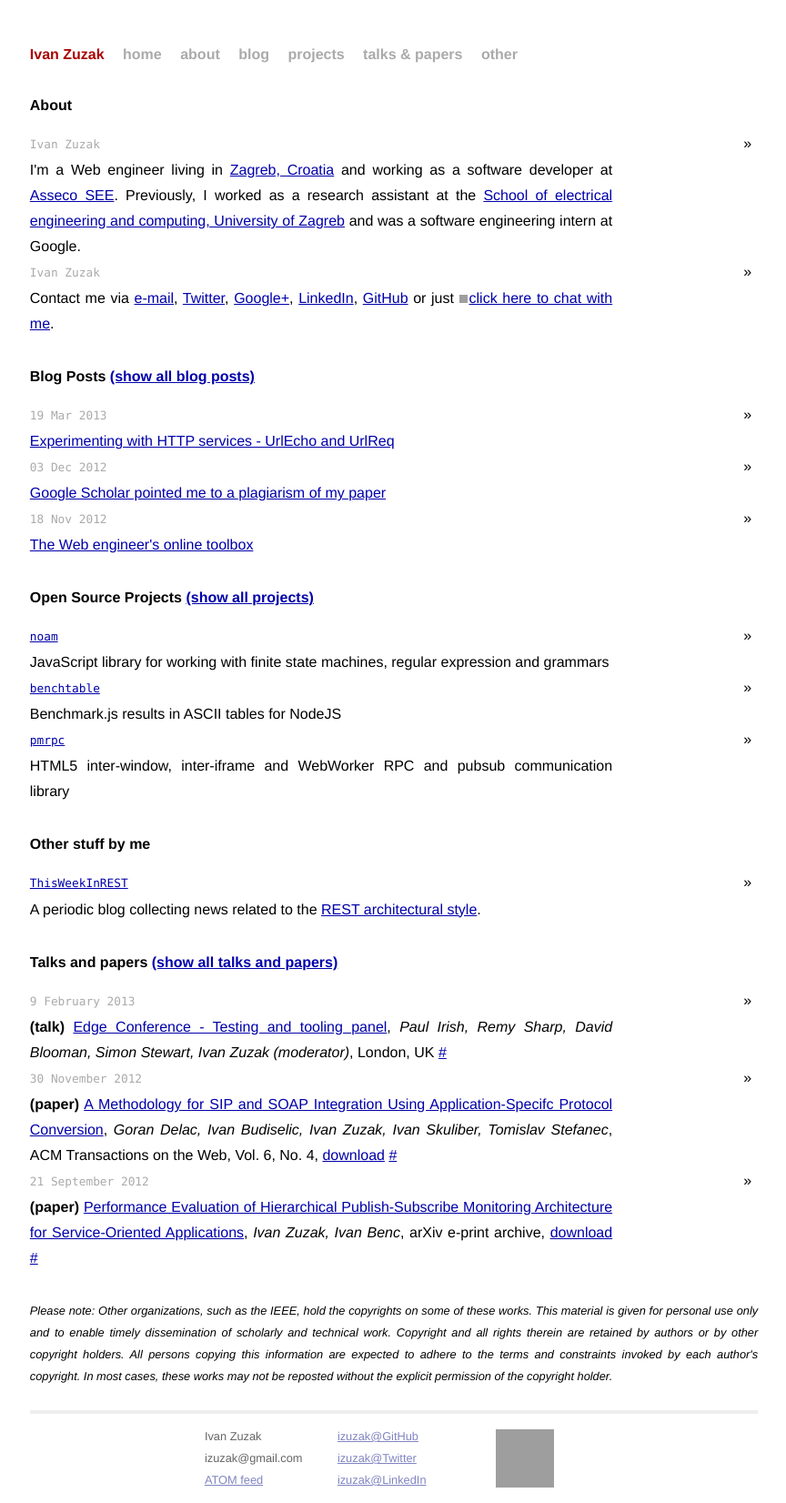
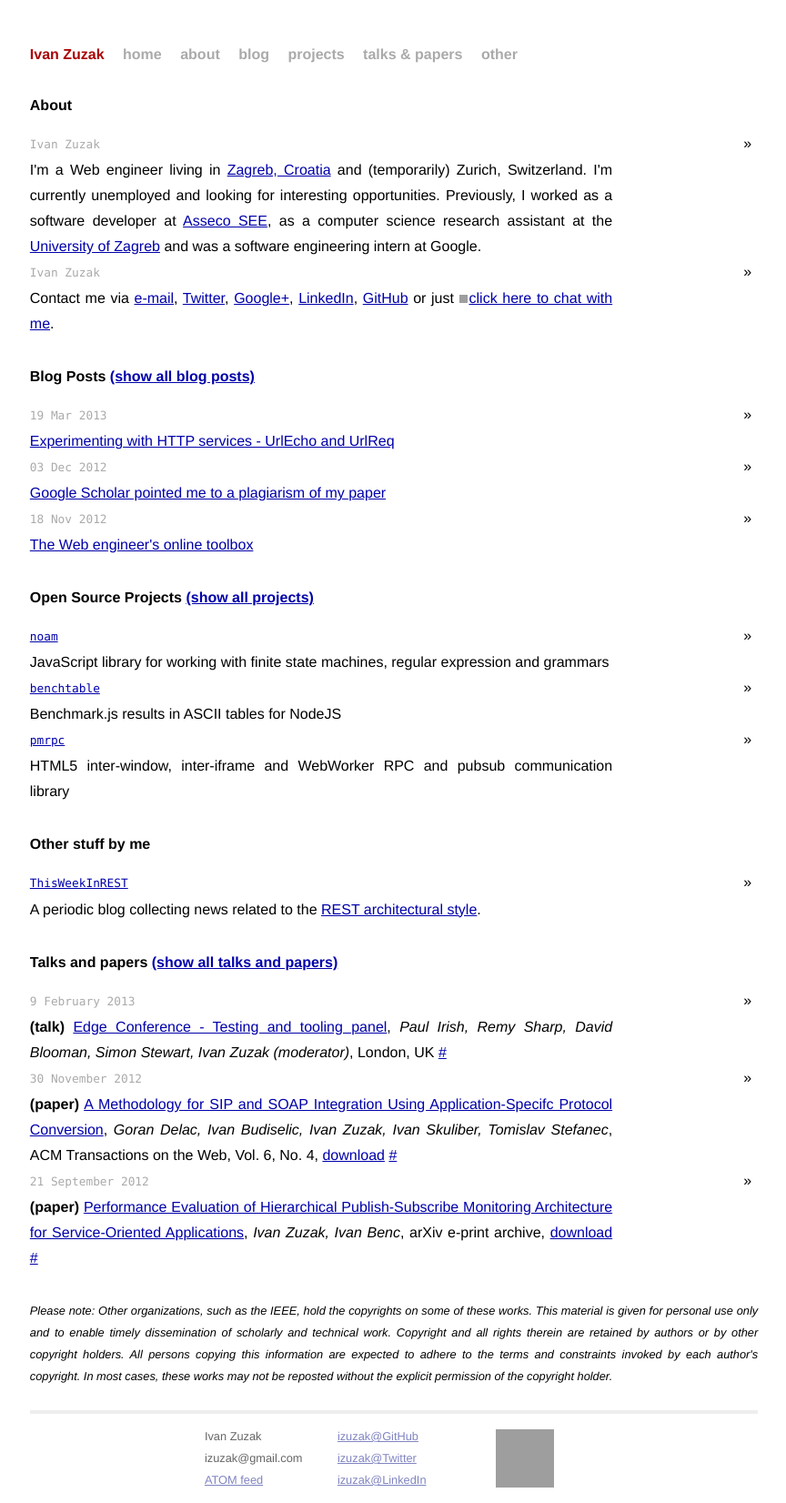
Before and after one commit to izuzak/izuzak.github.com, a Jekyll site: the page built from index.html, in a window 1280 px wide. Shown: the whole page at 91% size, without its empty margins (207-1071 px from the left). Built offline with Jekyll 4.4.1, drawn with Linux system fonts in a browser that asks for light colours; Markdown is read by kramdown in place of the engine named in the settings; comment, search, counter and statistics services are not loaded; grey boxes are pictures that could not be loaded.

Commit message:
update current employment

```diff
--- a/index.html
+++ b/index.html
@@ -164,7 +164,7 @@
     <li>
       <div class="first"><span>Ivan Zuzak</span></div>
       <div class="sep"> &raquo; </div>
-      <div class="second">I'm a Web engineer living in <a href="http://goo.gl/maps/qf9m">Zagreb, Croatia</a> and working as a software developer at <a href="http://asseco.com/see/">Asseco SEE</a>. Previously, I worked as a research assistant at the <a href="http://www.fer.hr/en">School of electrical engineering and computing, University of Zagreb</a> and was a software engineering intern at Google.</div>
+      <div class="second">I'm a Web engineer living in <a href="http://goo.gl/maps/qf9m">Zagreb, Croatia</a> and (temporarily) Zurich, Switzerland. I'm currently unemployed and looking for interesting opportunities. Previously, I worked as a software developer at <a href="http://asseco.com/see/">Asseco SEE</a>, as a computer science research assistant at the <a href="http://www.fer.hr/en">University of Zagreb</a> and was a software engineering intern at Google.</div>
     </li>
     <li>
       <div class="first"><span>Ivan Zuzak</span></div>
```
